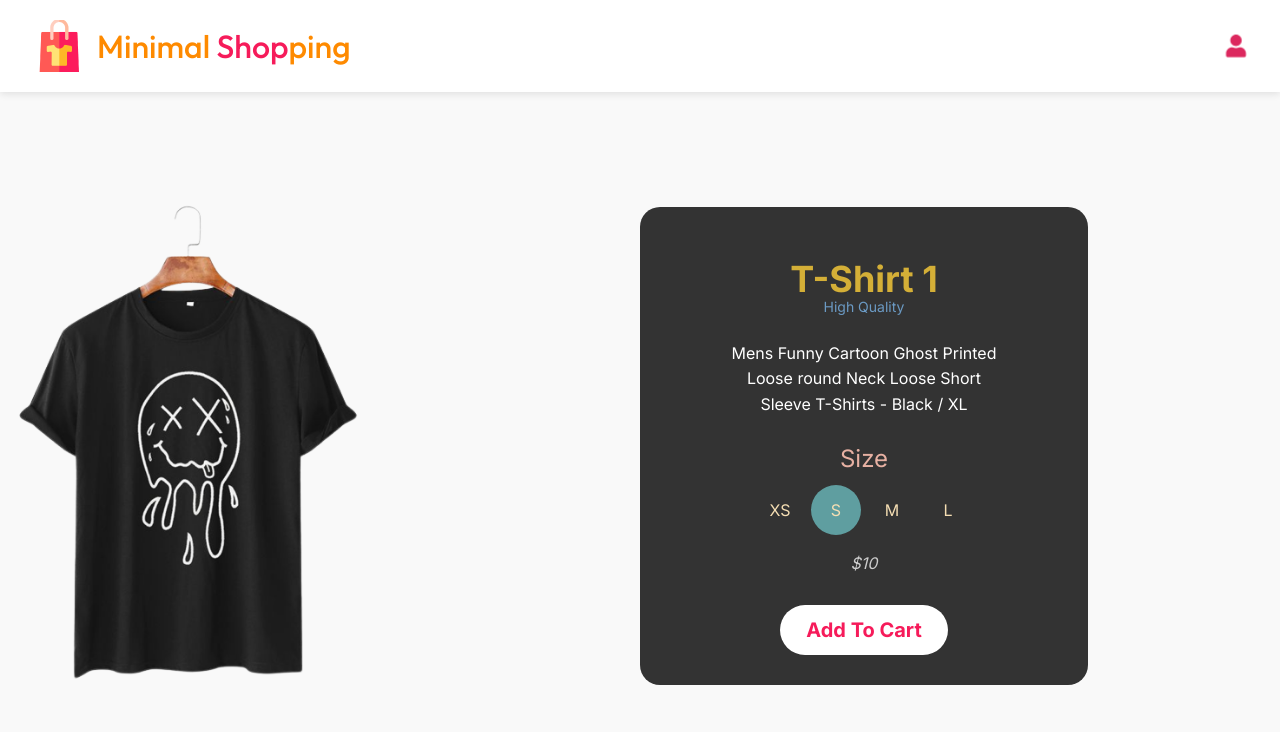
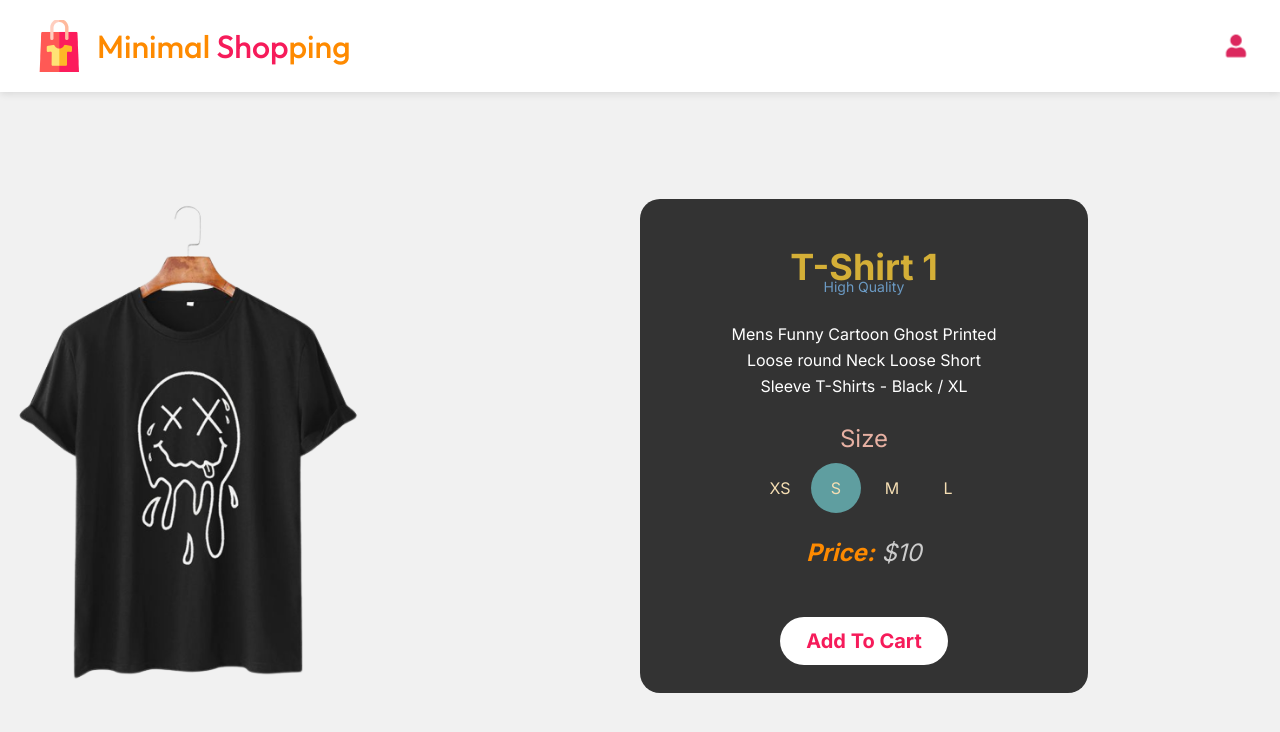
Before and after one commit to Omar-Elmoez/Graduation-Project, a React (Vite) app: page /ProductInfo/1 in a window 1280 px wide. Shown: the top 732 px of the page. Built offline with nearby package versions, Linux system fonts and the light colour scheme.

Commit message:
All in tailwind

```diff
--- a/index.html
+++ b/index.html
@@ -10,7 +10,7 @@
     <link href="https://fonts.googleapis.com/css2?family=Inter:wght@400;600;700&family=Outfit:wght@500&family=Urbanist:wght@400;600;700&display=swap" rel="stylesheet">
     <link rel="stylesheet" href="/src/assets/global.css">
   </head>
-  <body>
+  <body class="bg-almostWhite font-OutFit">
     <div id="root"></div>
     <script type="module" src="/src/main.jsx"></script>
   </body>
--- a/src/assets/global.css
+++ b/src/assets/global.css
@@ -1,61 +1,11 @@
+/* always put import in the first line */
+@import url('https://fonts.googleapis.com/css2?family=Inter:wght@400;600;700&family=Outfit:wght@500&family=Urbanist:wght@400;600;700&display=swap');
+
 @tailwind base;
 @tailwind components;
 @tailwind utilities;
-
-@import url('https://fonts.googleapis.com/css2?family=Inter:wght@400;600;700&family=Outfit:wght@500&family=Urbanist:wght@400;600;700&display=swap');
 
 @font-face {
     font-family: 'Airbnb';
     src: url(/loginFont/AirbnbCereal_W_Bd.otf);
 }
-
-* {
-    margin: 0;
-    padding: 0;
-    box-sizing: border-box;
-}
-
-:root {
-    --InterFont: 'Inter', sans-serif;
-    --OutfitFont: 'Outfit', sans-serif;
-    --UrbanistFont: 'Urbanist', sans-serif;
-}
-
-body {
-    font-family: var(--OutfitFont);
-    background-color: rgba(0, 0, 0, 0.025);
-}
-
-img {
-    max-width: 100%;
-}
-
-a {
-    text-decoration: none;
-    color: inherit;
-}
-
-.container {
-    width: 95%;
-    margin: auto;
-}
-
-.products {
-    padding-block: 30px;
-}
-
-.products__heading {
-    font-weight: 500;
-    font-size: 2.5rem;
-    color: rgba(0, 0, 0, 0.75);
-    text-align: center;
-}
-
-.products_container {
-    display: flex;
-    justify-content: center;
-    flex-wrap: wrap;
-    gap: 20px;
-    margin-top: 35px;
-    max-width: 1400px;
-}
--- a/src/components/Btn-Component/Btn.jsx
+++ b/src/components/Btn-Component/Btn.jsx
@@ -1,11 +1,11 @@
 import { NavLink } from "react-router-dom";
-import './btn.css';
+
 
 export default function btn(props) {
     return (
         <>
-            <div className={props.styleClass}>
-                <NavLink to={props.goTo}>{props.content}</NavLink>
+            <div className={`text-xl text-awesome text-center bg-white w-42 rounded-full mx-auto ${props.styleClass === 'home__linkBx' ? "mt-0 mb-5" : "mt-12 mb-0 font-bold"}`}>
+                <NavLink to={props.goTo} className="block p-2.5">{props.content}</NavLink>
             </div>
         </>
     );
--- a/src/components/Btn-Component/btn.css
+++ /dev/null
@@ -1,23 +0,0 @@
-.home__linkBx,
-.productInfo__linkBx {
-    font-size: 1.25rem;
-    color: #F61B5A;
-    text-align: center;
-    background-color: white;
-    width: 168px;
-    border-radius: 100px;
-}
-
-.home__linkBx {
-    margin: 0 auto 1em;
-}
-.productInfo__linkBx {
-    margin: 1.5em auto 0;
-    font-weight: bold;
-}
-
-.home__linkBx a,
-.productInfo__linkBx a {
-    display: block;
-    padding: 10px;
-}
--- a/src/components/GroupOfProducts/EightProducts.jsx
+++ b/src/components/GroupOfProducts/EightProducts.jsx
@@ -13,9 +13,9 @@ export default function EightProducts() {
     }
 
     return (
-        <section className="products">
-            <h2 className="products__heading">Products</h2>
-            <div className="products_container container">
+        <section className="py-[30px]">
+            <h2 className="font-medium text-[2.5rem] text-almostBlack text-center">Products</h2>
+            <div className="flex justify-center flex-wrap gap-5 w-[95%] mx-auto mt-[35px] max-w-[1400px]">
                 {myProducts}
             </div>
         </section>
--- a/src/components/GroupOfProducts/ProductsPage.jsx
+++ b/src/components/GroupOfProducts/ProductsPage.jsx
@@ -8,9 +8,9 @@ export default function EightProducts() {
     });
 
     return (
-        <section className="products">
-            <h2 className="products__heading">All Products</h2>
-            <div className="products_container container">
+        <section className="py-[30px]">
+            <h2 className="font-medium text-[2.5rem] text-almostBlack text-center">All Products</h2>
+            <div className="flex justify-center flex-wrap gap-5 w-[95%] mx-auto mt-[35px] max-w-[1400px]">
                 {myProducts}
             </div>
         </section>
--- a/src/components/H-Component/Header.jsx
+++ b/src/components/H-Component/Header.jsx
@@ -5,7 +5,7 @@ import logo from '../../assets/logoImg.png';
 export default function Header() {
     return (
         <header className="bg-white shadow-C2">
-            <div className="container flex justify-between items-center py-5">
+            <div className="w-[95%] m-auto flex justify-between items-center py-5">
                 <NavLink to='/'>
                     <div className="flex justify-center items-center gap-2.5">
                         <img src={logo} alt='shopping bag' className='mx-480:w-7.5' />
--- a/src/pages/ProductInfo/ProductInfo.css
+++ /dev/null
@@ -1,94 +0,0 @@
-.product {
-    font-family: 'Inter', sans-serif;
-    display: flex;
-    justify-content: center;
-    align-items: center;
-    padding-block: 30px;
-    min-height: calc(100vh - 92px);
-}
-@media (max-width: 800px) {
-    .product {
-        flex-direction: column;
-    }
-}
-.product > div {
-    width: 100%;
-}
-.product__imgBx {
-    height: 500px;
-    text-align: center;
-}
-.product__imgBx img {
-    height: 100%;
-}
-.product__txtBx_content {
-    background-color: #333333;
-    width: 70%;
-    padding-block: 30px;
-    text-align: center;
-    border-radius: 20px;
-    -webkit-border-radius: 20px;
-    -moz-border-radius: 20px;
-    -ms-border-radius: 20px;
-    -o-border-radius: 20px;
-}
-@media (max-width: 800px) {
-    .product__txtBx_content {
-        width: 95%;
-        margin: auto;
-    }
-}
-.product__txtBx_padge {
-    font-weight: 600;
-    font-size: 0.875rem;
-    color: #FE8A00;
-}
-.product__txtBx_name {
-    font-weight: 700;
-    font-size: 2.25rem;
-    margin-top: .4em;
-    color: #D4AF37;
-}
-.product__txtBx_quality {
-    color: #6B9AC4;
-    margin: -10px 8px 10px;
-    display: block;
-    font-size: 14px;
-}
-.product__txtBx_desc {
-    color: #FFFFFF;
-    width: 60%;
-    margin: 1.5em auto 0;
-    line-height: 1.6;
-}
-.product__txtBx_sizeTitle {
-    margin: 1em auto 0.3em;
-    color: #E7B1A3;
-    font-size: 1.5rem;
-}
-.product__txtBx_sizeOptions {
-    width: 50%;
-    display: flex;
-    margin: auto;
-    justify-content: space-around;
-    align-items: center;
-    color: wheat;
-}
-.product__txtBx_sizeOptions span {
-    width: 50px;
-    height: 50px;
-    line-height: 50px;
-}
-.product__txtBx_sizeOptions span.active {
-    background-color: cadetblue;
-    border-radius: 50%;
-    -webkit-border-radius: 50%;
-    -moz-border-radius: 50%;
-    -ms-border-radius: 50%;
-    -o-border-radius: 50%;
-}
-.product__txtBx_price {
-    color: #CCCCCC;
-    font-style: italic;
-    margin-top: 1em;
-}
--- a/src/pages/ProductInfo/ProductInfo.jsx
+++ b/src/pages/ProductInfo/ProductInfo.jsx
@@ -2,7 +2,7 @@ import Header from '../../components/H-Component/Header';
 import { useParams } from 'react-router-dom';
 import ProductsData from '../../products';
 import Btn from '../../components/Btn-Component/Btn';
-import './ProductInfo.css'
+
 
 export default function ProductInfo() {
 
@@ -10,9 +10,9 @@ export default function ProductInfo() {
     let randomNum = Math.floor(Math.random() * 4);
     const showSizes = sizes.map((item, index) => {
         if(index === randomNum) {
-            return <span key={index} className='active'>{item}</span>
+            return <span key={index} className='w-[50px] h-[50px] leading-[50px] bg-hipBlue rounded-[50%]'>{item}</span>
         } else {
-            return <span key={index}>{item}</span>
+            return <span key={index} className='w-[50px] h-[50px] leading-[50px]'>{item}</span>
         }
     });
 
@@ -24,19 +24,19 @@ export default function ProductInfo() {
     return (
         <>
             <Header />
-            <div className='product'>
-                <div className='product__imgBx'>
-                    <img src={`/ProductsImgs/${clickedCard.img}`} />
+            <div className='font-Inter flex justify-center items-center py-7 min-h-[calc(100vh_-_92px)] mx-800:flex-col'>
+                <div className='h-[500px] w-full text-center'>
+                    <img src={`/ProductsImgs/${clickedCard.img}`} className='h-full' />
                 </div>
-                <div className='product__txtBx'>
-                    <div className='product__txtBx_content'>
-                        {clickedCard.id > 15 && clickedCard.id < 25 &&<span className='product__txtBx_padge'>New!</span>}
-                        <h1 className='product__txtBx_name'>{clickedCard.name} {clickedCard.id}</h1>
-                        <span className='product__txtBx_quality'>High Quality</span>
-                        <p className='product__txtBx_desc'>{clickedCard.description}</p>
-                        <h3 className='product__txtBx_sizeTitle'>Size</h3>
-                        <div className='product__txtBx_sizeOptions'>{showSizes}</div>
-                        <h2 className='product__txtBx_price'>${clickedCard.price}</h2>
+                <div className='w-full'>
+                    <div className='bg-darkGray w-[70%] py-7 text-center rounded-[20px] mx-800:w-[95%] mx-800:m-auto'>
+                        {clickedCard.id > 15 && clickedCard.id < 25 &&<span className='font-semibold text-sm text-darkOrange'>New!</span>}
+                        <h1 className='font-bold text-4xl mt-5 text-oldGold'>{clickedCard.name} {clickedCard.id}</h1>
+                        <span className='text-fadedBlue text-sm block -mt-2.5 mx-2 mb-2.5'>High Quality</span>
+                        <p className='text-white w-[60%] mt-[1.5em] mx-auto mb-0 leading-relaxed'>{clickedCard.description}</p>
+                        <h3 className='text-Rose text-2xl mt-[1em] mx-auto mb-[0.3em]'>Size</h3>
+                        <div className='w-1/2 flex justify-around items-center text-Wheat m-auto'>{showSizes}</div>
+                        <h2 className='text-Ghost text-2xl italic pt-[1em]'><span className='text-darkOrange text-2xl font-bold'>Price:</span> ${clickedCard.price}</h2>
                         <Btn goTo='/SignIn' content='Add To Cart' styleClass='productInfo__linkBx' />
                     </div>
                 </div>
```
Also changed, not shown: src/components/P-Component/Product.css (deleted, +0 -35 lines), src/components/P-Component/Product.jsx (+9 -16 lines), tailwind.config.js (+12 -0 lines).
